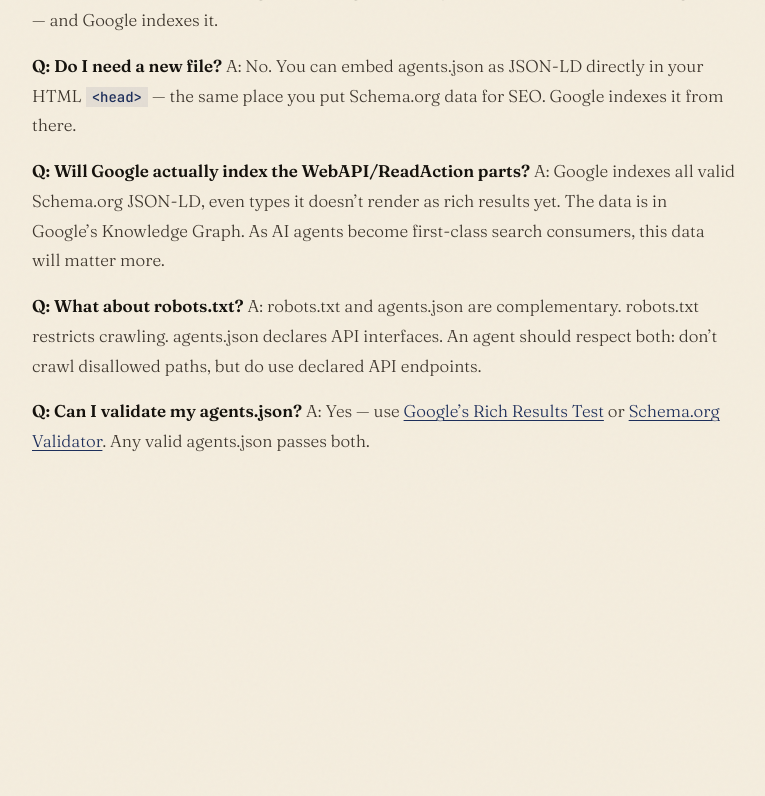
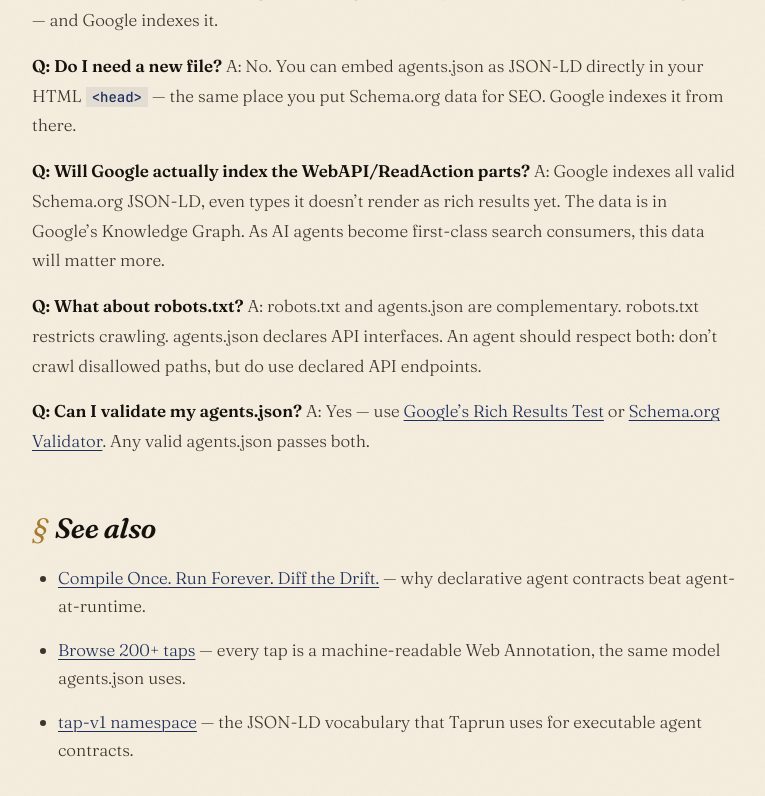
Before and after one commit to LeonTing1010/tap, a Jekyll site: the page built from docs/agents-json-spec.md, in a window 1280 px wide and 900 px high, scrolled down 8929 px. Shown: the top 796 px of the window, without its empty margins (256-1021 px from the left). Built offline with Jekyll 4.4.1, drawn with Linux system fonts in a browser that asks for light colours; before the commit the page ends 9521 px from its top, so only the background shows below that.

Commit message:
site: surface orphan pages — list tap-trace post, link agents.json + tap-v1 from footer
blog/tap-trace-found-the-bug-in-our-reference-pipe was orphan (not in
the blog index). Added the entry + a related-link footer to the post.
agents-json-spec and /ns/tap-v1/ had no incoming internal links;
surfaced both in the homepage footer. Added description front-matter
to ns/tap-v1/README so it ships a meta description.

Co-Authored-By: Claude Opus 4.7 (1M context) <noreply@anthropic.com>

```diff
--- a/docs/agents-json-spec.md
+++ b/docs/agents-json-spec.md
@@ -307,3 +307,10 @@ A: robots.txt and agents.json are complementary. robots.txt restricts crawling.
 
 **Q: Can I validate my agents.json?**
 A: Yes — use [Google's Rich Results Test](https://search.google.com/test/rich-results) or [Schema.org Validator](https://validator.schema.org/). Any valid agents.json passes both.
+
+
+## See also
+
+- [Compile Once. Run Forever. Diff the Drift.](/blog/compile-once-diff-the-drift) — why declarative agent contracts beat agent-at-runtime.
+- [Browse 200+ taps](/taps/) — every tap is a machine-readable Web Annotation, the same model agents.json uses.
+- [tap-v1 namespace](/ns/tap-v1/) — the JSON-LD vocabulary that Taprun uses for executable agent contracts.
--- a/docs/blog/tap-trace-found-the-bug-in-our-reference-pipe.html
+++ b/docs/blog/tap-trace-found-the-bug-in-our-reference-pipe.html
@@ -285,3 +285,5 @@ const isPainPoint = painKeywords.some(k =&gt; titleLower.includes(k));</code></p
 <p>The lesson isn't that <code>forge.pipe</code> is a failed tool. It's the opposite: <code>forge.pipe</code> is useful for the cases where it's needed, and most of its value is in the primitives it wraps. For any MCP host that's already an AI, the primitives are the product. Read the catalog. Draft a pipe. Call <code>tap.explain</code>. Save it. Run it. Call <code>tap.trace</code> when something surprises you. Iterate until convergence. That's the whole workflow, and it's the whole product.</p>
 
 <p>If you're running Tap through Claude Code, Cursor, or any other MCP-connected agent, you already have everything you need to do what I did in this post. No extra subscription, no API key, no cost per composition. The tools are already on your tool list. The question is whether you use them.</p>
+
+<p style="margin-top: 32px; padding-top: 16px; border-top: 1px solid rgba(20,17,12,0.15);">More from this thread &middot; <a href="/blog/compile-once-diff-the-drift">Compile Once. Run Forever. Diff the Drift.</a> &middot; <a href="/blog/composable-taps-are-just-javascript">Composable Taps Are Just JavaScript</a> &middot; <a href="/blog/">All posts</a></p>
--- a/docs/index.html
+++ b/docs/index.html
@@ -3080,6 +3080,8 @@ h2 .hl {
         <li><a href="https://github.com/LeonTing1010/tap/releases">Releases</a></li>
         <li><a href="https://github.com/LeonTing1010/tap/discussions">Discussions</a></li>
         <li><a href="mailto:support@taprun.dev">Support</a></li>
+        <li><a href="/ns/tap-v1/">tap-v1 vocab</a></li>
+        <li><a href="agents-json-spec">agents.json</a></li>
         <li><a href="privacy.html">Privacy</a></li>
         <li><a href="terms.html">Terms</a></li>
       </ul>
```
Also changed, not shown: docs/blog/index.html (+8 -0 lines), docs/ns/tap-v1/README.md (+6 -0 lines).
